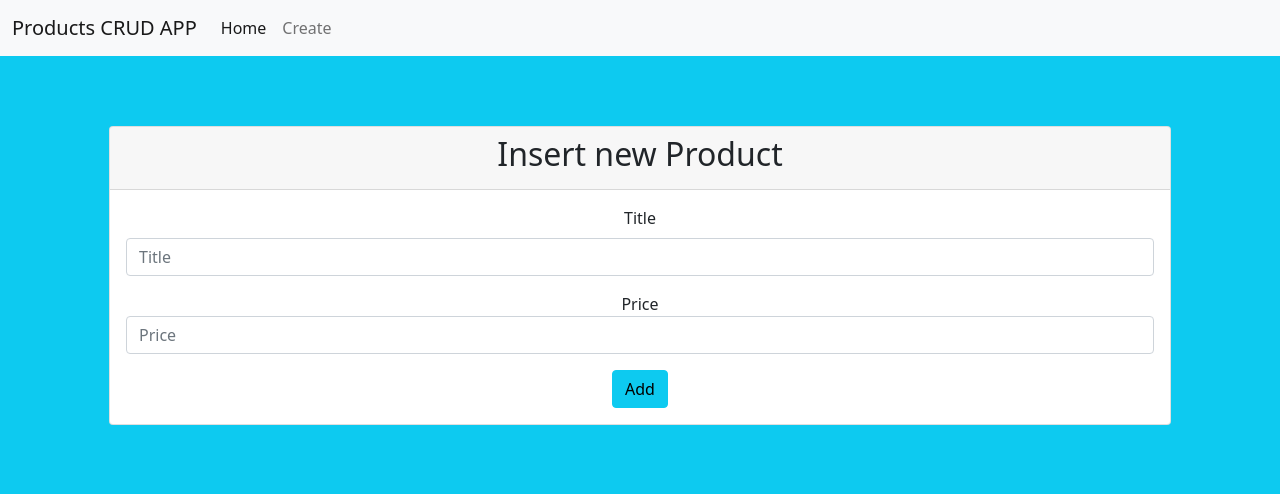
After one commit to EliphazBouye/products_crud, a PHP site: page /products_crud/create.php in a window 1280 px wide. The commit adds this page. Shown: the top 494 px of the page. Run offline with PHP 8.4, Linux system fonts and the light colour scheme.

Commit message:
separate file and *feature add new data to database

```diff
--- a/Connect.php
+++ b/Connect.php
@@ -14,11 +14,11 @@ class Connect
     public function __construct()
     {
         $dsn = "mysql:host={$this->config['host']};dbname={$this->config['dbname']}";
-
+        $options = [];
         try {
             if($this->pdo == null)
             {
-                $this->pdo = new PDO($dsn, $this->config['user'], $this->config['password']);
+                $this->pdo = new PDO($dsn, $this->config['user'], $this->config['password'], $options);
             }
         }catch (PDOException $e) {
             throw new ErrorException("Error : ".$e->getMessage());
--- a/ManagerData.php
+++ b/ManagerData.php
@@ -5,6 +5,7 @@ require 'Connect.php';
 class ManagerData
 {
     private $pdo;
+    public $message;
 
     public function __construct()
     {
@@ -19,4 +20,14 @@ class ManagerData
 
         return $stmt->fetchAll();
     }
+
+    public function addOne(string $title,string $price)
+    {
+        $query = "INSERT INTO products (title, price) VALUES (:title, :price)";
+        $stmt = $this->pdo->prepare($query);
+        if($stmt->execute([':title' => $title, ':price' => $price])){
+            $this->message = "Data inserted successful";
+        }
+
+    }
 }
--- /dev/null
+++ b/create.php
@@ -0,0 +1,53 @@
+<?php include 'header.php'?>
+<?php require 'ManagerData.php'?>
+
+<?php
+$messageSuccess = null;
+
+if(isset($_POST['title']) && isset($_POST['price'])) {
+    $title = $_POST['title'];
+    $price = $_POST['price'];
+
+    $data = new ManagerData();
+    $data->addOne($title,$price);
+    $messageSuccess = $data->message;
+}
+
+?>
+
+
+
+    <div class="container">
+
+    <div class="card">
+        <div class="card-header">
+            <h2>Insert new Product</h2>
+            <?php
+                if ($messageSuccess !== null) {
+                    echo "<div class='alert alert-success' role='alert'>". $messageSuccess . "</div>";
+                }
+            ?>
+
+
+        </div>
+        <div class="cart-body">
+            <form method="post" action="">
+                <div class="m-3">
+                    <label for="title" class="form-label">Title</label>
+                    <input type="text" id="title" name="title" class="form-control" placeholder="Title">
+                </div>
+                <div class="m-3">
+                    <label for="price">Price</label>
+                    <input type="text" id="price" name="price" class="form-control" placeholder="Price">
+                </div>
+                <div class="mb-3">
+                    <button type="submit" class="btn btn-info">Add</button>
+                </div>
+            </form>
+        </div>
+    </div>
+
+
+
+</div>
+<?php include 'footer.php'?>
--- /dev/null
+++ b/edit.php
@@ -0,0 +1,3 @@
+<?php include 'header.php'?>
+    <h1>Edit</h1>
+<?php include 'footer.php'?>
--- /dev/null
+++ b/footer.php
@@ -0,0 +1,13 @@
+</div>
+
+
+</div><!-- /.container -->
+
+
+<!-- jQuery (necessary for Bootstrap's JavaScript plugins) -->
+<script src="https://code.jquery.com/jquery-1.12.4.min.js" integrity="sha384-nvAa0+6Qg9clwYCGGPpDQLVpLNn0fRaROjHqs13t4Ggj3Ez50XnGQqc/r8MhnRDZ" crossorigin="anonymous"></script>
+<!-- Include all compiled plugins (below), or include individual files as needed -->
+<script src="https://cdn.jsdelivr.net/npm/bootstrap@5.0.2/dist/js/bootstrap.bundle.min.js" integrity="sha384-MrcW6ZMFYlzcLA8Nl+NtUVF0sA7MsXsP1UyJoMp4YLEuNSfAP+JcXn/tWtIaxVXM" crossorigin="anonymous"></script>
+
+</body>
+</html>
--- /dev/null
+++ b/header.php
@@ -0,0 +1,44 @@
+<!doctype html>
+<html lang="en">
+<head>
+    <meta charset="utf-8">
+    <meta http-equiv="X-UA-Compatible" content="IE=edge">
+    <meta name="viewport" content="width=device-width, initial-scale=1">
+    <!-- The above 3 meta tags *must* come first in the head; any other head content must come *after* these tags -->
+    <meta name="description" content="">
+    <meta name="author" content="">
+    <link rel="icon" href="../../favicon.ico">
+
+    <title>Starter Template for Bootstrap</title>
+    <link rel="stylesheet" href="./style.css">
+    <link href="https://cdn.jsdelivr.net/npm/bootstrap@5.0.2/dist/css/bootstrap.min.css" rel="stylesheet" integrity="sha384-EVSTQN3/azprG1Anm3QDgpJLIm9Nao0Yz1ztcQTwFspd3yD65VohhpuuCOmLASjC" crossorigin="anonymous">
+
+</head>
+
+<body class="bg-info">
+
+<nav class="navbar navbar-expand-lg navbar-light bg-light">
+    <div class="container-fluid">
+        <a class="navbar-brand" href="http://localhost/products_crud/">Products CRUD APP</a>
+        <button class="navbar-toggler" type="button" data-bs-toggle="collapse" data-bs-target="#navbarNav" aria-controls="navbarNav" aria-expanded="false" aria-label="Toggle navigation">
+            <span class="navbar-toggler-icon"></span>
+        </button>
+        <div class="collapse navbar-collapse" id="navbarNav">
+            <ul class="navbar-nav">
+                <li class="nav-item">
+                    <a class="nav-link active" aria-current="page" href="#">Home</a>
+                </li>
+                <li class="nav-item">
+                    <a class="nav-link" href="create.php">Create</a>
+                </li>
+
+
+            </ul>
+        </div>
+    </div>
+</nav>
+
+
+<div class="container">
+
+    <div class="starter-template">
```
Also changed, not shown: index.php (+8 -57 lines), delete.php (added).
